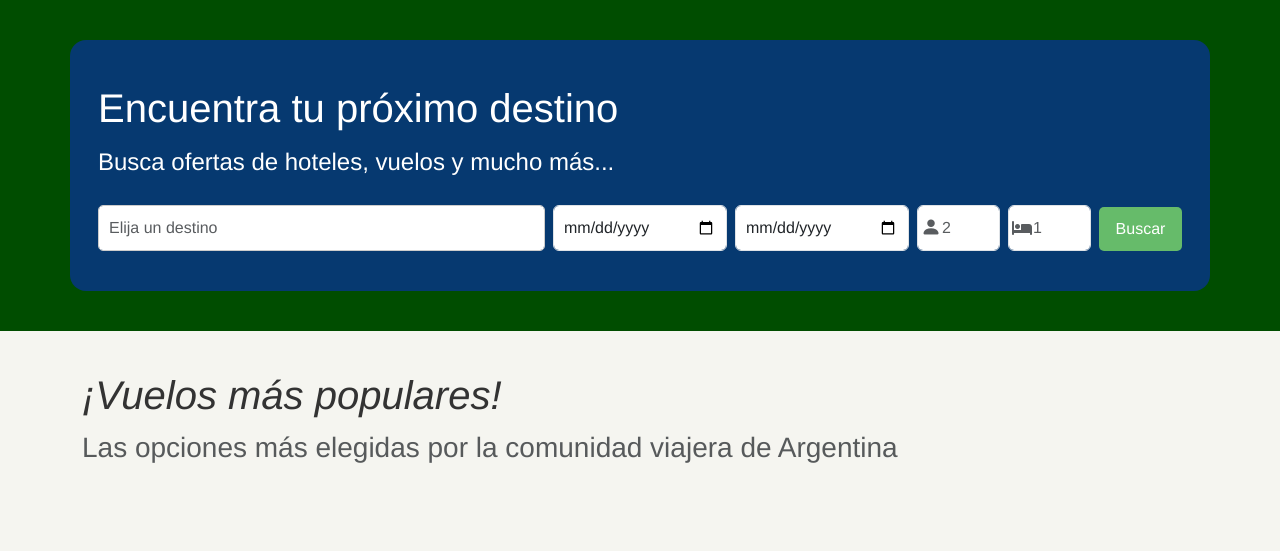
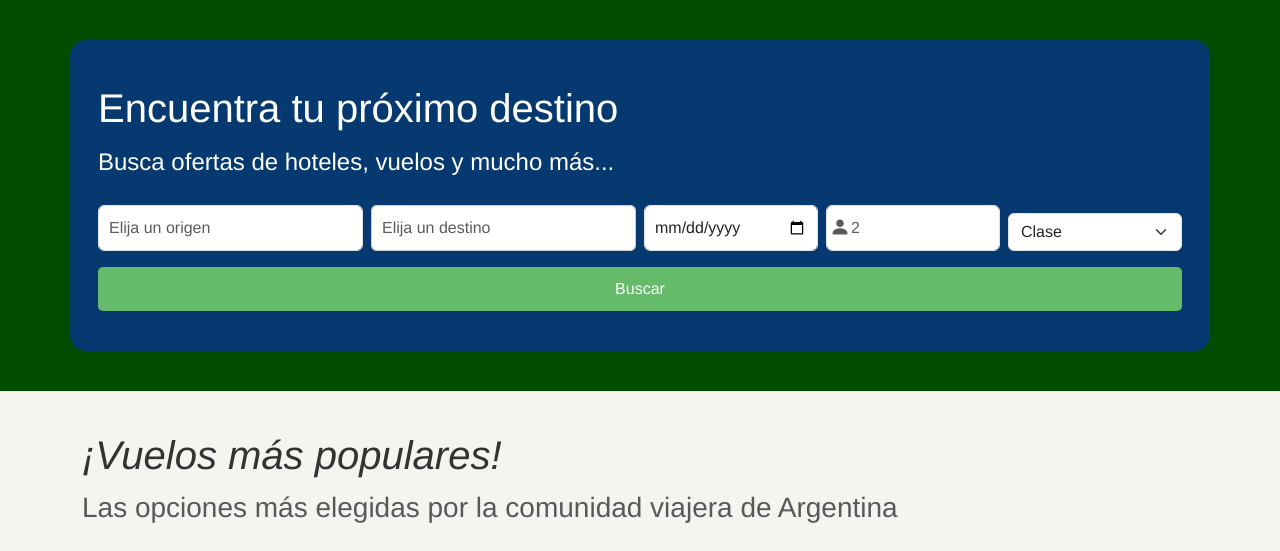
Before and after one commit to carlosdino2/ISII_TDC_Grupo11, a Django app: page /hotel/vuelos/ in a window 1280 px wide. Shown: the part 110-661 px from the top of the page. Run offline with Django 5.2, Linux system fonts and the light colour scheme; data comes from the database, SQL or seed files in the repository.

Commit message:
se modifico el front del buscador de vuelos

```diff
--- a/django-viajeFacil/viajefacil/hotel/templates/buscador-vuelo.html
+++ b/django-viajeFacil/viajefacil/hotel/templates/buscador-vuelo.html
@@ -17,8 +17,21 @@
                 <div class="container p-3 pt-1">
                     <form id="form-buscador" class="row gx-2 gy-3 align-items-end" method="get"
                         action="{% url 'hotel:hoteles_por_destino' %}">
-                        <!-- Destino  -->
-                        <div class="col-12 col-md-5 position-relative">
+                        <!-- Origen- Conectar con la BDD -->
+                        <div class="col-12 col-md-3 position-relative">
+                            <div class="position-relative">
+                                <input type="text" id="origen" class="form-control" placeholder="Elija un origen"
+                                    autocomplete="off">
+                                <input type="hidden" id="origen_tipo" name="tipo_origen">
+                                <input type="hidden" id="origen_id" name="id_origen">
+
+                                <div id="sugerencias" class="list-group position-absolute w-100" style="z-index: 1000;">
+                                </div>
+                            </div>
+
+                        </div>
+                        <!-- Destino - Conectar con la BDD  -->
+                        <div class="col-12 col-md-3 position-relative">
                             <div class="position-relative">
                                 <input type="text" id="destino" class="form-control" placeholder="Elija un destino"
                                     autocomplete="off">
@@ -28,37 +41,32 @@
                                 <div id="sugerencias" class="list-group position-absolute w-100" style="z-index: 1000;">
                                 </div>
                             </div>
-
                         </div>
-
-                        <!-- Fecha entrada  -->
+                        <!-- Fecha de ida  -->
                         <div class="col-6 col-md-2">
                             <input type="date" id="fecha_entrada" class="form-control" placeholder="Fecha Entrada" name="fecha_ingreso">
                         </div>
 
-                        <!-- Fecha salida  -->
-                        <div class="col-6 col-md-2">
-                            <input type="date" id="fecha_salida" class="form-control" placeholder="Fecha Salida" name="fecha_salida">
-                        </div>
-
-                        <!-- Personas -->
-                        <div class="col-6 col-md-1 position-relative">
+                        <!-- Cantidad de Personas -->
+                        <div class="col-6 col-md-2 position-relative">
                             <i
                                 class="bi bi-person-fill position-absolute top-50 start-0 translate-middle-y ms-2 text-muted fs-5"></i>
                             <input onkeydown="return false;" type="number" class="form-control ps-4" placeholder="2"
                                 min="1" max="6" name="cantidad_personas">
                         </div>
 
-                        <!-- Habitaciones -->
-                        <div class="col-6 col-md-1 position-relative">
-                            <i
-                                class="fa-solid fa-bed position-absolute top-50 start-0 translate-middle-y ms-2 text-muted fs-6"></i>
-                            <input onkeydown="return false;" type="number" class="form-control ps-4" placeholder="1"
-                                min="1" max="6" name="cantidad_habitaciones">
+                        <!-- Seleccion de clases- conectar con la BDD -->
+                        <div class="col-12 col-md-2">
+                            <select id="clase_vuelo" name="clase_vuelo" class="form-select">
+                                <option value="" selected disabled>Clase</option>
+                                <option value="economica">Económica</option>
+                                <option value="business">Business</option>
+                                <option value="first">Primera Clase</option>
+                            </select>
                         </div>
 
                         <!-- Botón  -->
-                        <div class="col-1 col-md-1">
+                        <div class="col-12 mt-3">
                             <button type="submit" class="btn btn-success w-100">Buscar</button>
                         </div>
                     </form>
```
